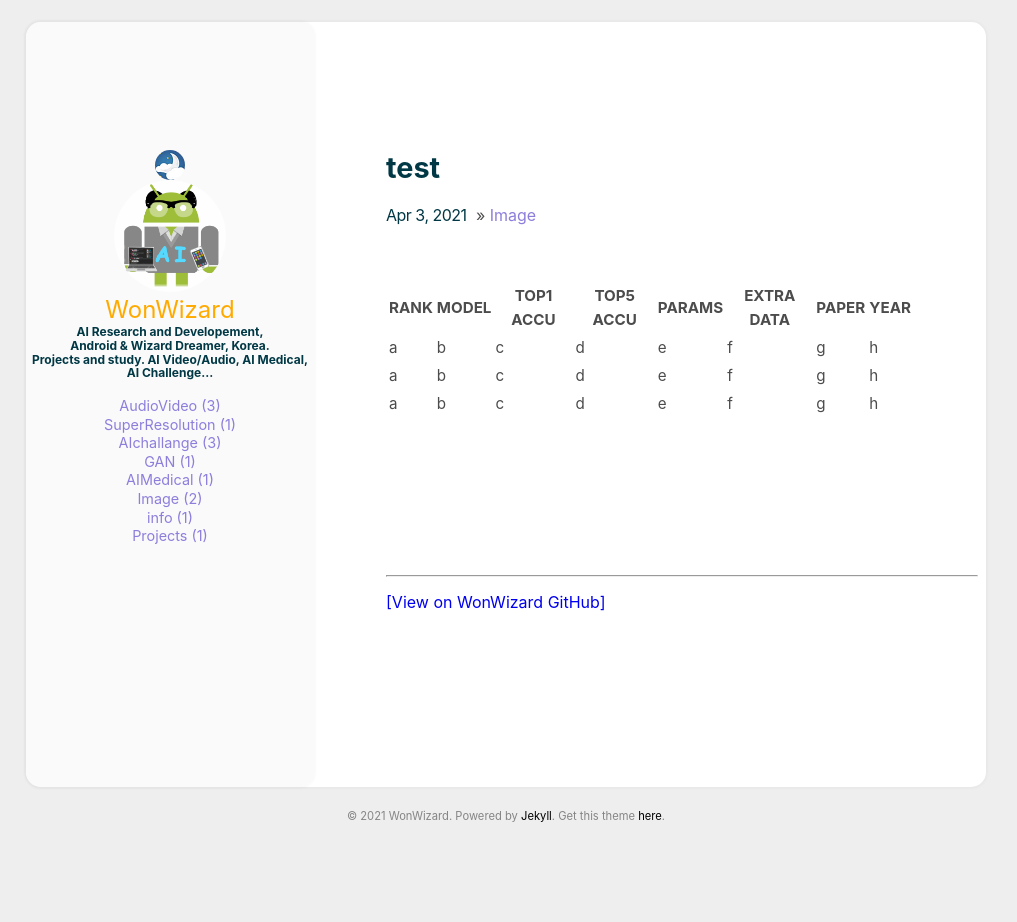
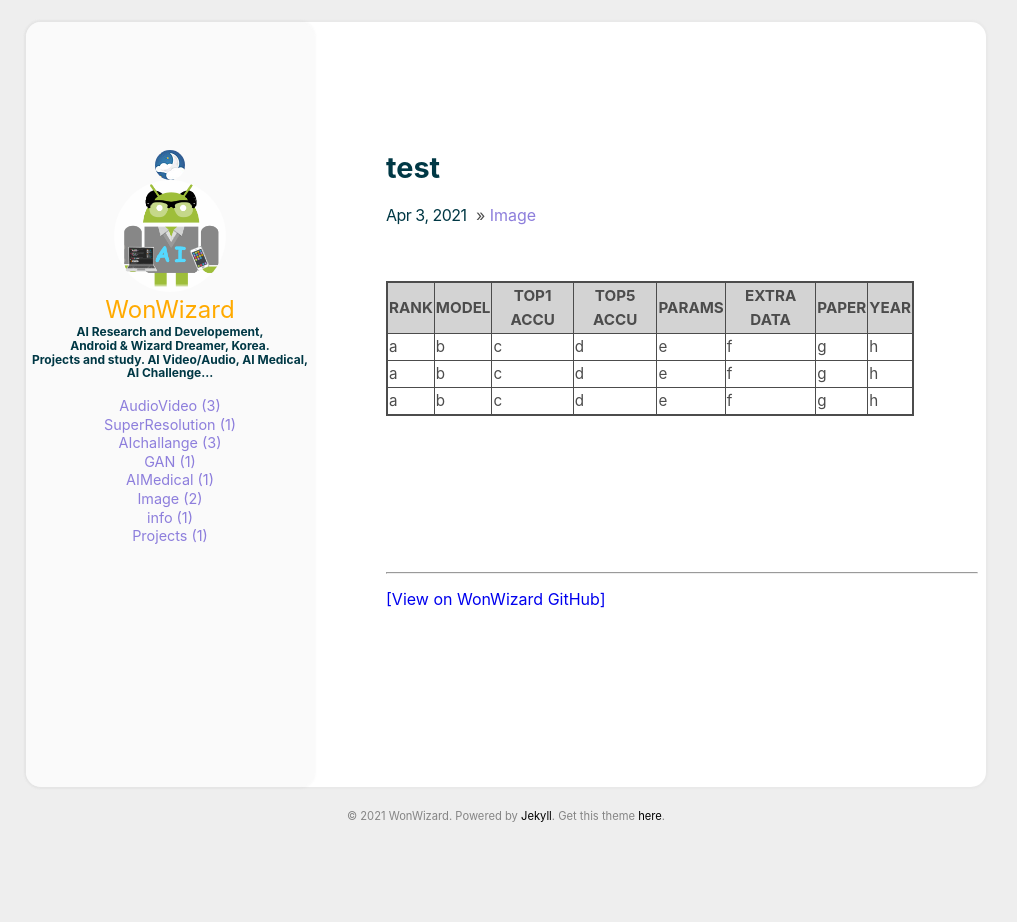
Before and after one commit to wonwizard/wonwizard.github.io, a Jekyll site: the page built from _posts/2021-04-03-test.md, in a window 1280 px wide. Shown: the whole page, without its empty margins (134-1151 px from the left). Built offline with Jekyll 4.4.1, drawn with Linux system fonts in a browser that asks for light colours.

Commit message:
Update main.scss

```diff
--- a/assets/css/main.scss
+++ b/assets/css/main.scss
@@ -713,3 +713,9 @@ img {
         color: var(--footer_font_a);
     }
 }
+
+/* lnw add table  */
+
+table{border:2px solid; border-collapse:collapse;}
+th, td{border:1px solid; text-align: left;}
+th{background-color: lightgray;text-align: center;}
```
